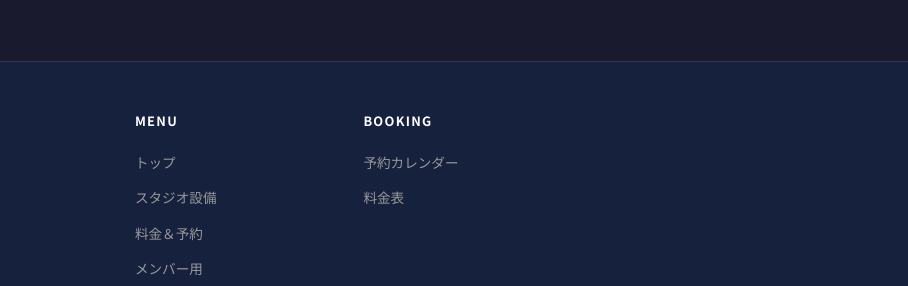
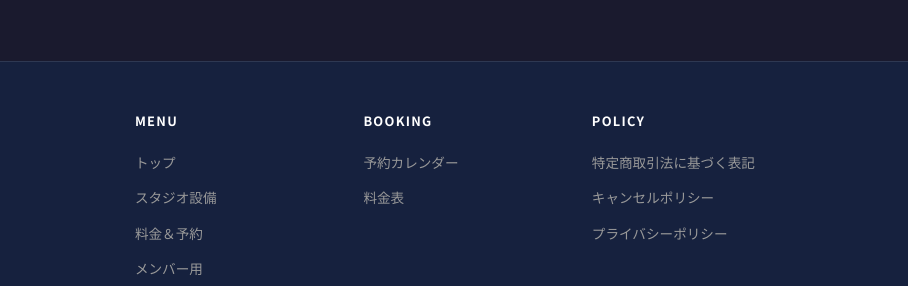
Before and after one commit to IDS-chiba/main-website, a plain HTML site: page contact.html in a window 1280 px wide. Shown: the part 1881-2167 px from the top of the page, 372-1280 px from the left. Drawn offline with nearby package versions, Linux system fonts and the light colour scheme.

Commit message:
フッターにPOLICYリンクを追加

```diff
--- a/contact.html
+++ b/contact.html
@@ -353,6 +353,14 @@
           <li><a href="pricing.html">料金表</a></li>
         </ul>
       </div>
+      <div class="footer-nav">
+        <h4>POLICY</h4>
+        <ul>
+          <li><a href="tokushoho.html">特定商取引法に基づく表記</a></li>
+          <li><a href="cancel-policy.html">キャンセルポリシー</a></li>
+          <li><a href="privacy.html">プライバシーポリシー</a></li>
+        </ul>
+      </div>
     </div>
     <div class="footer-bottom">
       <p>© 2024 Inohana Dance Studio. All rights reserved.</p>
```
